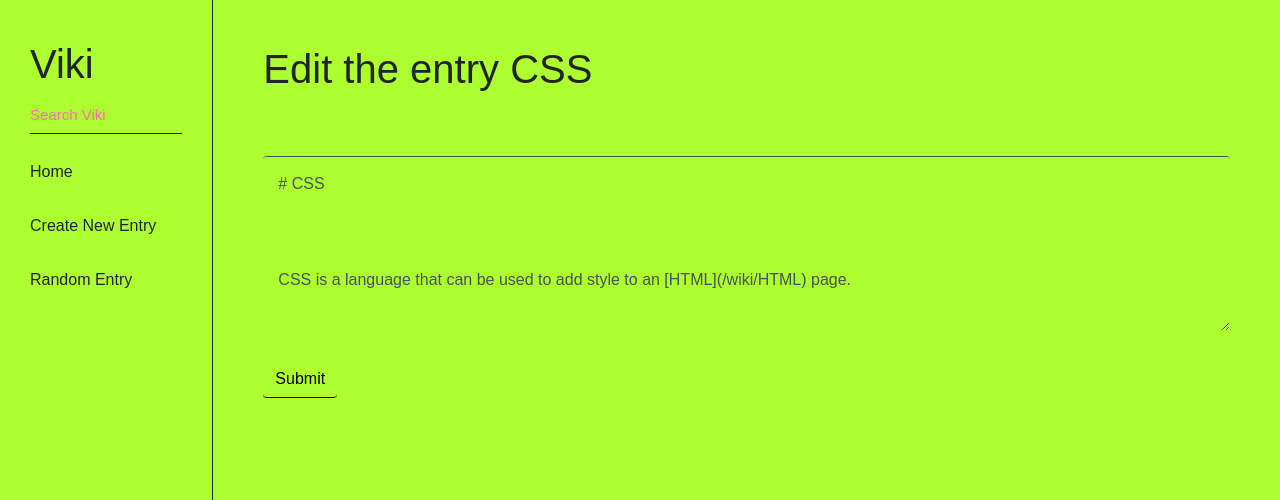
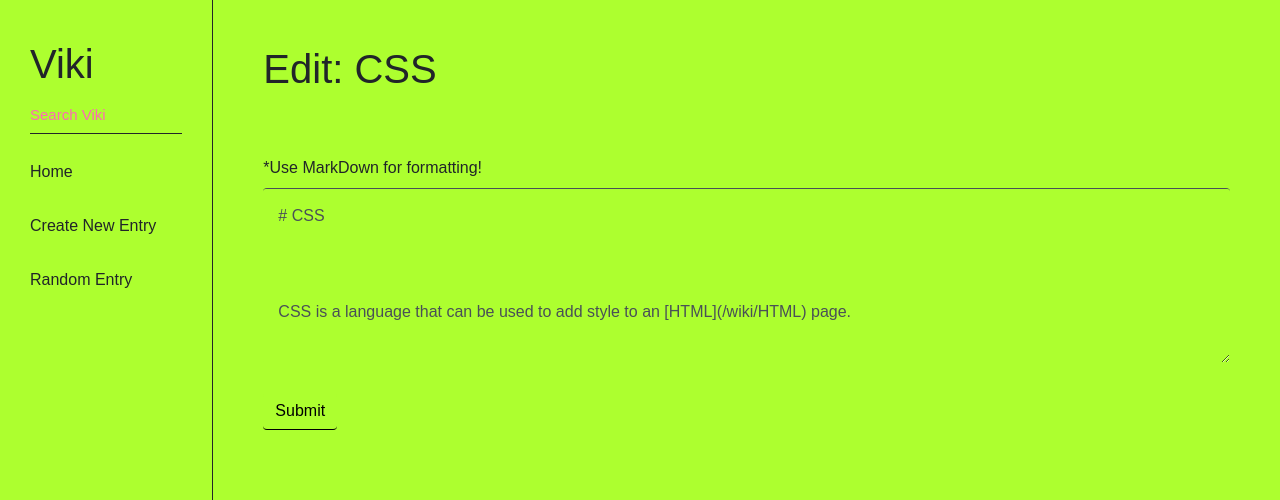
Before and after one commit to Asential/Viki, a Django app: page /edit/CSS in a window 1280 px wide. Shown: the top 500 px of the page. Run offline with Django 3.2, Linux system fonts and the light colour scheme; some libraries are stand-ins or nearby versions.

Commit message:
Some string changes

```diff
--- a/encyclopedia/templates/encyclopedia/edit.html
+++ b/encyclopedia/templates/encyclopedia/edit.html
@@ -6,10 +6,10 @@
 
 {% block body %}
 
-    <h1 class="heading">Edit the entry {{title}}</h1>
+    <h1 class="heading">Edit: {{title}}</h1>
     <form id="mainform" action="{% url 'save' title %}" method="POST">
         {% csrf_token %}
-        <!-- <input id="title" name="title" type="text" class="form-control" placeholder="Title" value="{{title}}"> -->
+        <label>*Use MarkDown for formatting!</label>
         <textarea id="textarea" class="form-control" rows="6" style="border-top: 1px solid;" name="content" placeholder="Write about the entry!">{{content}}</textarea>
         <button id="mit" type="submit" class="btn btn-primary" type="submit">Submit</button>
     </form>
```
